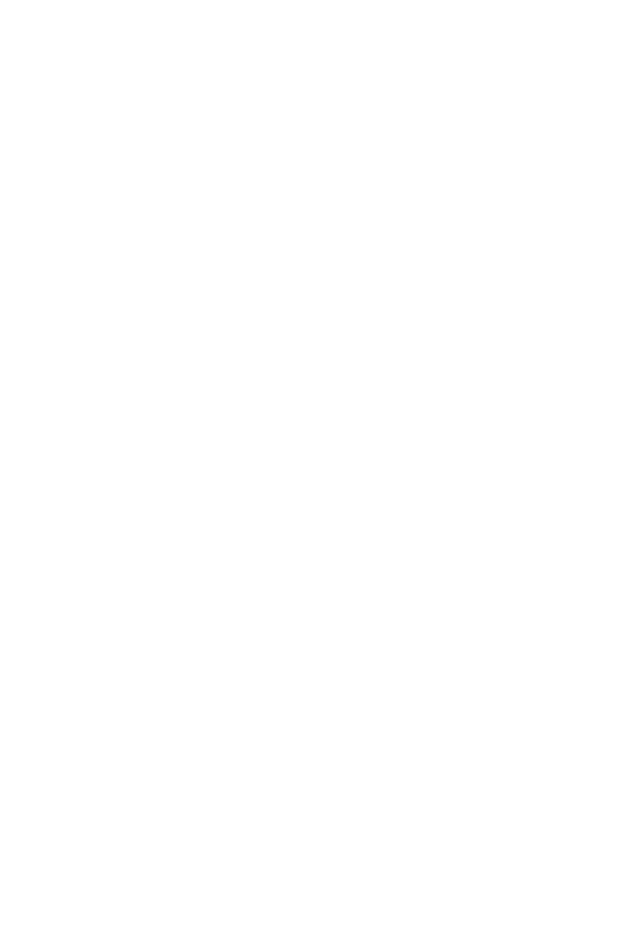
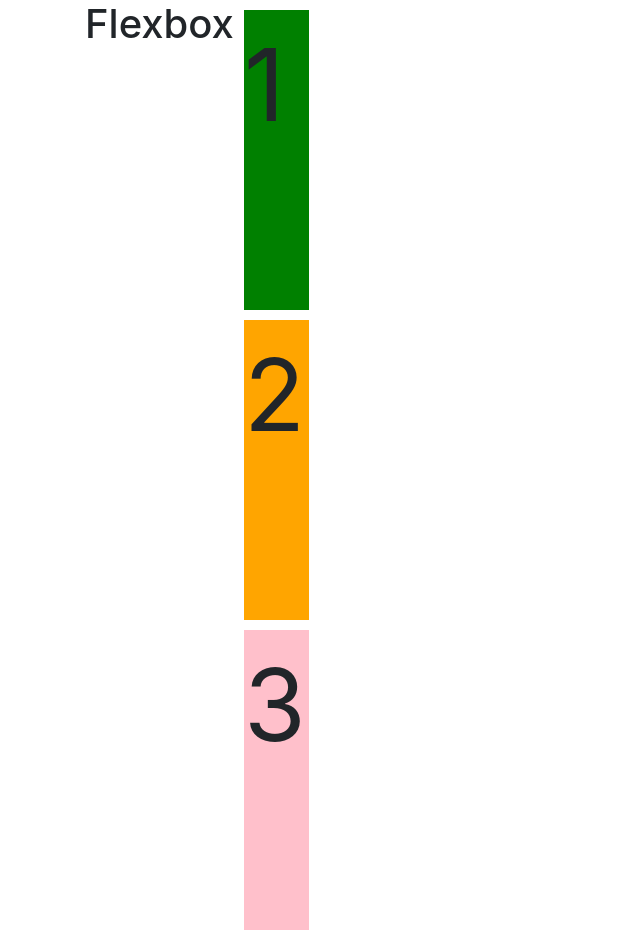
Before and after one commit to melissajvarela/flexbox-example, a plain HTML site: page index.html in a window 1280 px wide. Shown: the top 933 px of the page, without its empty margins (0-640 px from the left). Before the commit the page ends 800 px from the top, so only its background shows below. Drawn offline with nearby package versions, Linux system fonts and the light colour scheme.

Commit message:
practicing flex box & added div and classes

```diff
--- a/css/styles.css
+++ b/css/styles.css
@@ -0,0 +1,45 @@
+.container{
+    display:flex;
+}
+
+h1{
+justify-content:center;
+}
+
+.box-1 {
+    height:600px;
+
+}
+
+.box{
+    height:300px;
+    margin:10px;
+    font-size:100px;
+    flex-direction:horizontal;
+    align-items:flex-start;
+}
+
+.one .two{
+
+    width:300px;
+}
+
+.three .four{
+    width:500px;
+}
+
+.one{
+    background-color: green;
+}
+
+.two{
+    background-color: orange;
+}
+
+.three{
+    background-color: pink;
+}
+
+.four{
+    background-color: teal;
+}
--- a/index.html
+++ b/index.html
@@ -10,10 +10,18 @@
     <title>Flexbox-Example</title>
 </head>
 <body>
+    <div class="container">
+<h1>Flexbox</h1>
+<div class="box-1">
 
+    <div class="box one">1</div>
+    <div class="box two">2</div>
+    <div class="box three">3</div>
+    <div class="box four">4</div>
 
+</div>
 
-
+</div>
     <script src="https://code.jquery.com/jquery-3.3.1.slim.min.js" integrity="sha384-q8i/X+965DzO0rT7abK41JStQIAqVgRVzpbzo5smXKp4YfRvH+8abtTE1Pi6jizo" crossorigin="anonymous"></script>
 <script src="https://cdnjs.cloudflare.com/ajax/libs/popper.js/1.14.7/umd/popper.min.js" integrity="sha384-UO2eT0CpHqdSJQ6hJty5KVphtPhzWj9WO1clHTMGa3JDZwrnQq4sF86dIHNDz0W1" crossorigin="anonymous"></script>
 <script src="https://stackpath.bootstrapcdn.com/bootstrap/4.3.1/js/bootstrap.min.js" integrity="sha384-JjSmVgyd0p3pXB1rRibZUAYoIIy6OrQ6VrjIEaFf/nJGzIxFDsf4x0xIM+B07jRM" crossorigin="anonymous"></script>
```
